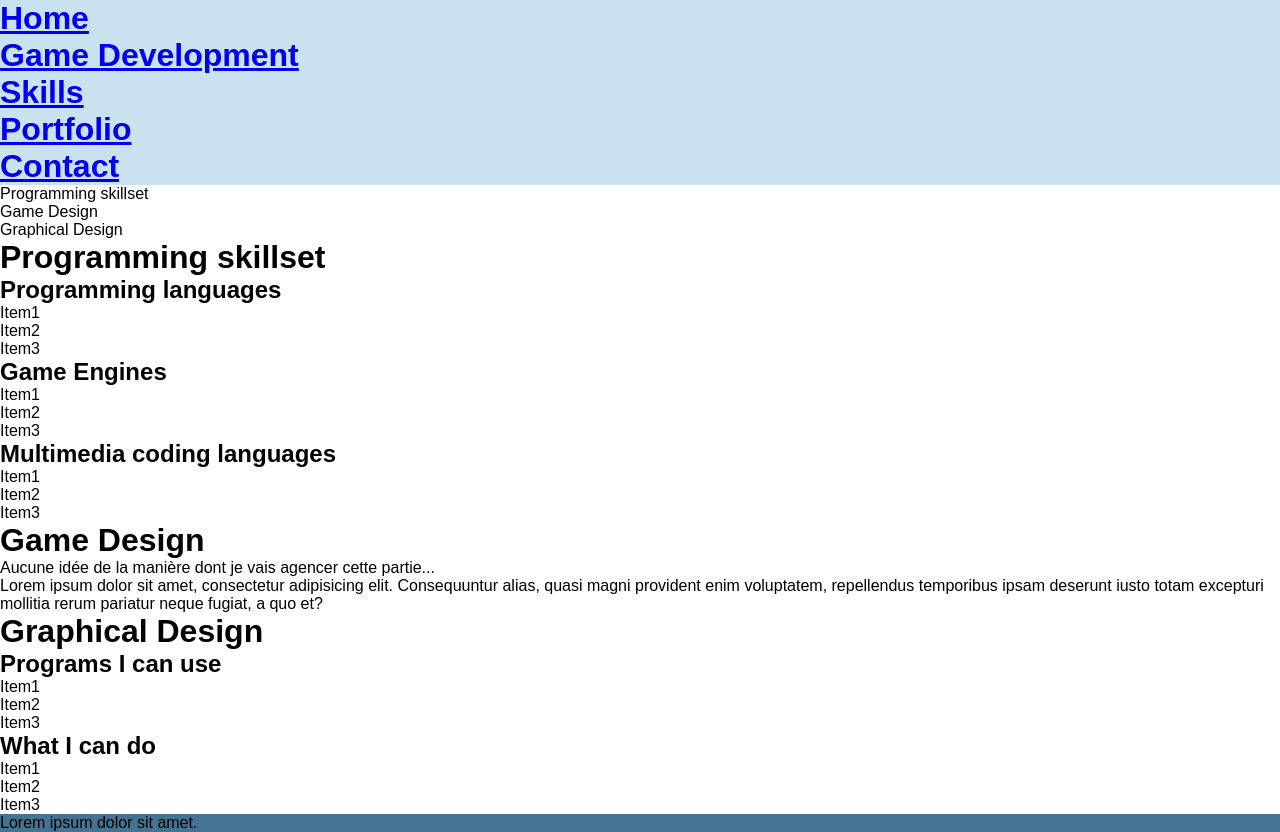
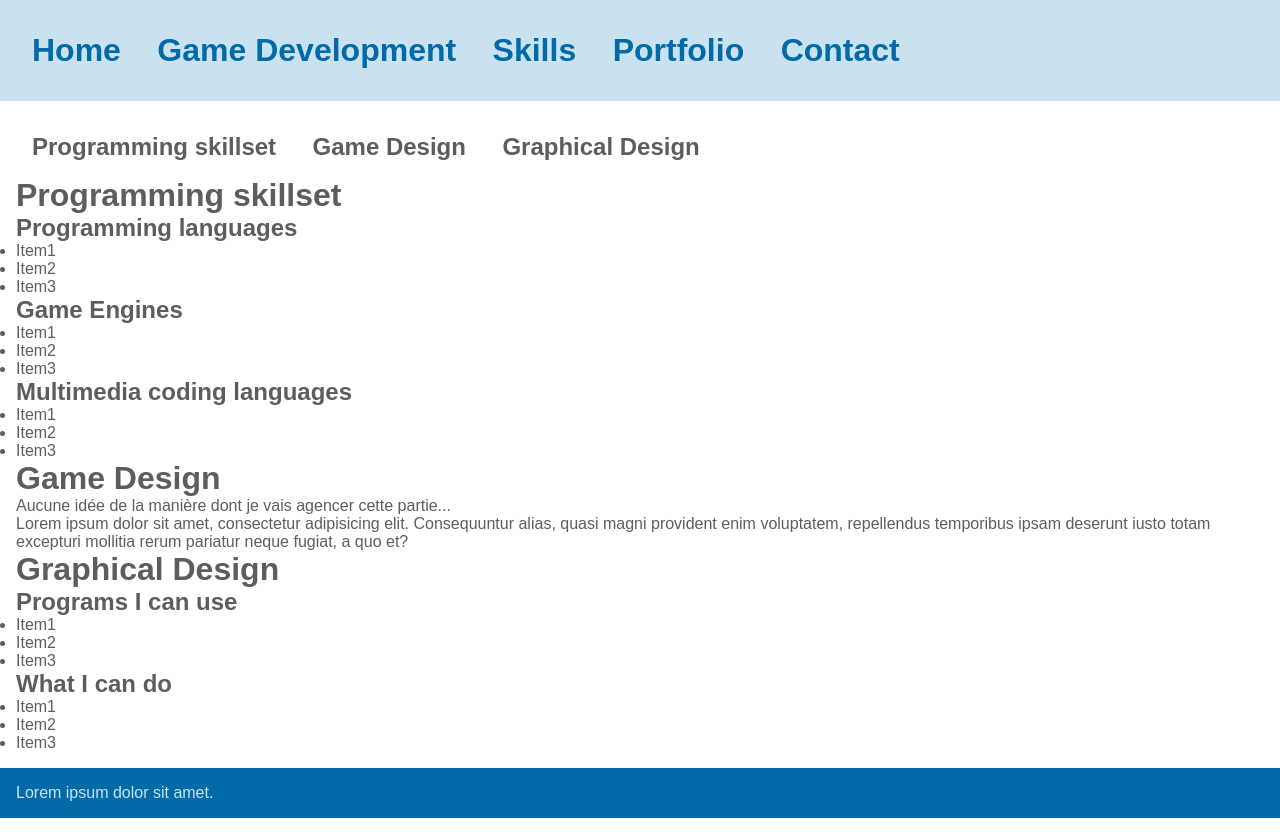
Before and after one commit to sungear/CVSite, a plain HTML site: page site/html/gamedevelopment.html in a window 1280 px wide. Drawn offline with nearby package versions, Linux system fonts and the light colour scheme.

```diff
--- a/site/css/main.css
+++ b/site/css/main.css
@@ -6,6 +6,29 @@
 body > nav {
 	background-color: #cae1f0;
 /*	background-color: #eff9ff;*/
+}
+
+body nav ul > li, main div > ul li {
+	display: inline-block;
+	padding: 1em;
+}
+
+body nav ul li h1 > a {
+	color: #016ba8;
+	text-decoration: none;
+}
+
+main {
+	color: #5d5d5d;
+}
+
+footer {
+	color: #cae1f0;
+    background-color: #016ba8;
+}
+
+.content {
+	padding: 1em;
 }
 
 /*Get rid of  useless spaces*/
@@ -19,7 +42,6 @@ html {
     min-height: 100%;
 }
 footer {
-    background-color: #447491;
     display:none;
     position: absolute;
     left: 0;
--- a/site/html/gamedevelopment.html
+++ b/site/html/gamedevelopment.html
@@ -7,7 +7,7 @@
     <link rel="stylesheet" href="../css/main.css">
 </head>
 <body>
-    <nav>
+    <nav class="content">
         <ul>
             <li><h1><a href="../index.html">Home</a></h1></li>
             <li><h1><a href="./gamedevelopment.html">Game Development</a></h1></li>
@@ -16,12 +16,12 @@
             <li><h1><a href="./contact.html">Contact</a></h1></li>
         </ul>
     </nav>
-    <main>
+    <main class="content">
 		<div>
 			<ul>
-				<li>Programming skillset</li>
-				<li>Game Design</li>
-				<li>Graphical Design</li>
+				<li><h2>Programming skillset</h2></li>
+				<li><h2>Game Design</h2></li>
+				<li><h2>Graphical Design</h2></li>
 			</ul>
 		</div>
 
@@ -82,7 +82,7 @@
 
     </main>
     <footer>
-    	<p>Lorem ipsum dolor sit amet.</p>
+    	<div class="content"><p>Lorem ipsum dolor sit amet.</p></div>
     </footer>
 
     <script type="text/javascript" src="http://code.jquery.com/jquery.js"></script>
```
Also changed, not shown: site/html/contact.html (+3 -3 lines), site/html/portfolio.html (+3 -3 lines), site/html/skills.html (+3 -3 lines), site/index.html (+3 -3 lines).
